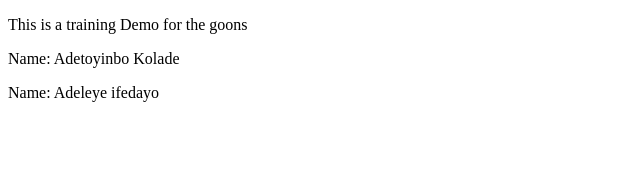
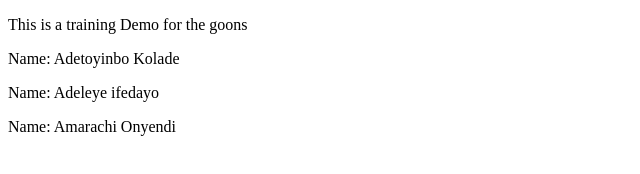
Before and after one commit to CaptWeiss/login-page, a plain HTML site: page index.html in a window 1280 px wide. Shown: the whole page, without its empty margins (0-640 px from the left). Drawn offline with Linux system fonts and the light colour scheme.

Commit message:
added_name

```diff
--- a/index.html
+++ b/index.html
@@ -12,6 +12,7 @@
 
             <p>Name: Adetoyinbo Kolade</p>
             <p>Name: Adeleye ifedayo</p>
+            <p>Name: Amarachi Onyendi</p>
         </div>
     </main>
 </body>
```
